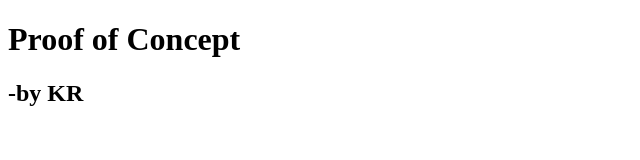
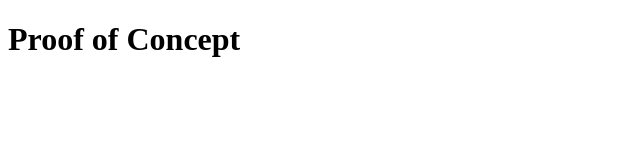
Before and after one commit to nirajgautamit/whitehat, a plain HTML site: page index.html in a window 1280 px wide. Shown: the whole page, without its empty margins (0-640 px from the left). Drawn offline with Linux system fonts and the light colour scheme.

Commit message:
Update index.html

```diff
--- a/index.html
+++ b/index.html
@@ -6,8 +6,8 @@
 <body>
 
 <h1>Proof of Concept</h1>
-  <h2> -by KR </h2>
-<!-- Subdomain Takeover POC By ng  -->
+  <h2> </h2>
+<!-- Subdomain Takeover POC By KR  -->
 
 </body>
 </html>
```
